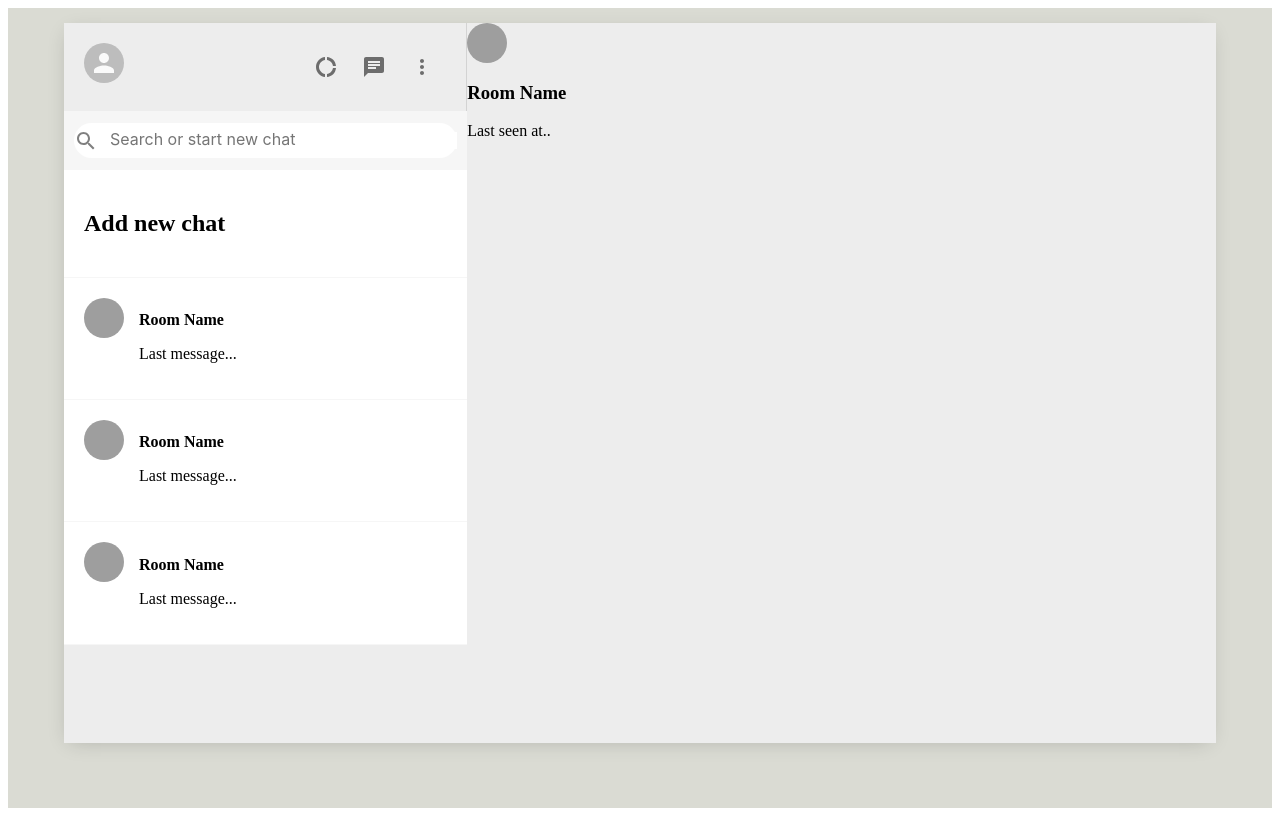
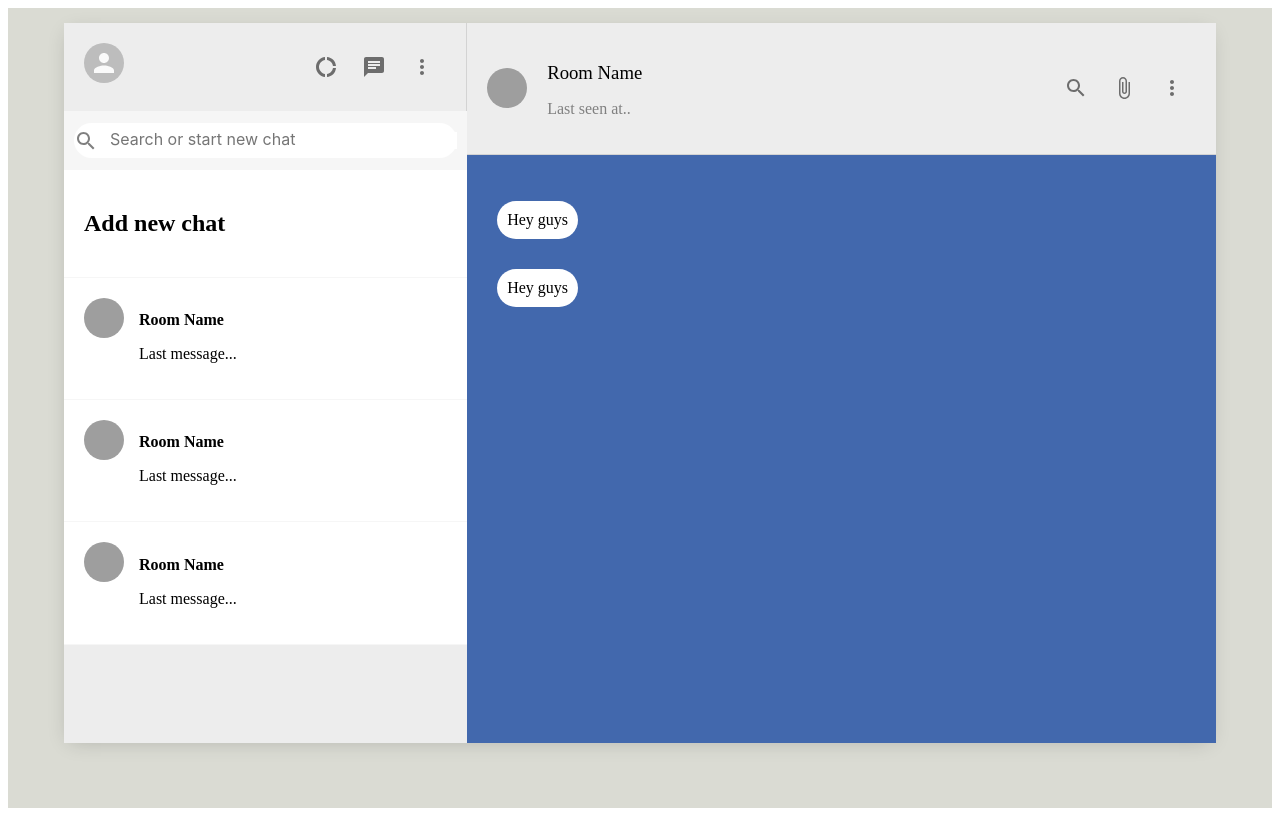
Before and after one commit to ds-astroboy/chatify, a React (Create React App) app: page / in a window 1280 px wide. Built offline with nearby package versions, Linux system fonts and the light colour scheme; grey boxes are pictures that could not be loaded.

Commit message:
Chat Header and Chat body half

```diff
--- a/src/components/Chat.css
+++ b/src/components/Chat.css
@@ -1,3 +1,50 @@
 .chat{
     flex: 0.65;
+    display: flex;
+    flex-direction: column;
 }
+
+.chat_header{
+    padding: 20px;
+    display: flex;
+    align-items: center;
+    border-bottom: 1px solid lightgray;
+}
+
+.chat_headerInfo{
+    flex: 1;
+    padding-left: 20px;
+}
+
+.chat_headerInfo >h3{
+    margin-bottom:  3px;
+    font-weight: 500;
+}
+
+.chat_headerInfo > p{
+    color: gray;
+}
+
+.chat_headerRight{
+    display: flex;
+    justify-content: space-between;
+    min-width: 100px;
+}
+
+.chat_body {
+    flex: 1;
+    background-color: rgb(66, 104, 173);
+    background-repeat: repeat;
+    padding: 30px;
+    overflow: scroll;
+}
+
+.chat_message{
+    position: relative;
+    font-size: 16px;
+    padding: 10px;
+    background-color: #ffffff;
+    border-radius: 40px;
+    width: fit-content;
+    margin-bottom: 30px;
+}
--- a/src/components/Chat.js
+++ b/src/components/Chat.js
@@ -1,6 +1,8 @@
 import React, { useState, useEffect } from 'react';
-import { Avatar } from "@material-ui/core";
+import { Avatar, IconButton } from "@material-ui/core";
 import "./Chat.css";
+import { AttachFile, SearchOutlined } from '@material-ui/icons';
+import MoreVertIcon from '@material-ui/icons/MoreVert';
 
 function Chat() {
     const [seed, setSeed] = useState('');
@@ -13,13 +15,26 @@ function Chat() {
         <div className="chat">
             <div className="chat_header">
                 <Avatar src={`https://avatars.dicebear.com/api/human/${seed}.svg`} />
-            </div>
+
             <div className="chat_headerInfo">
                 <h3>Room Name</h3>
                 <p>Last seen at..</p>
             </div>
+                <div className="chat_headerRight">
+                <IconButton>
+             <SearchOutlined />
+             </IconButton>
+             <IconButton>
+             <AttachFile />
+             </IconButton>
+             <IconButton>
+             <MoreVertIcon />
+             </IconButton>
+                </div>
+            </div>
             <div className="chat_body">
-
+            <p className="chat_message">Hey guys</p>
+            <p className="chat_message">Hey guys</p>
             </div>
             <div className="chat_footer">
 
```
